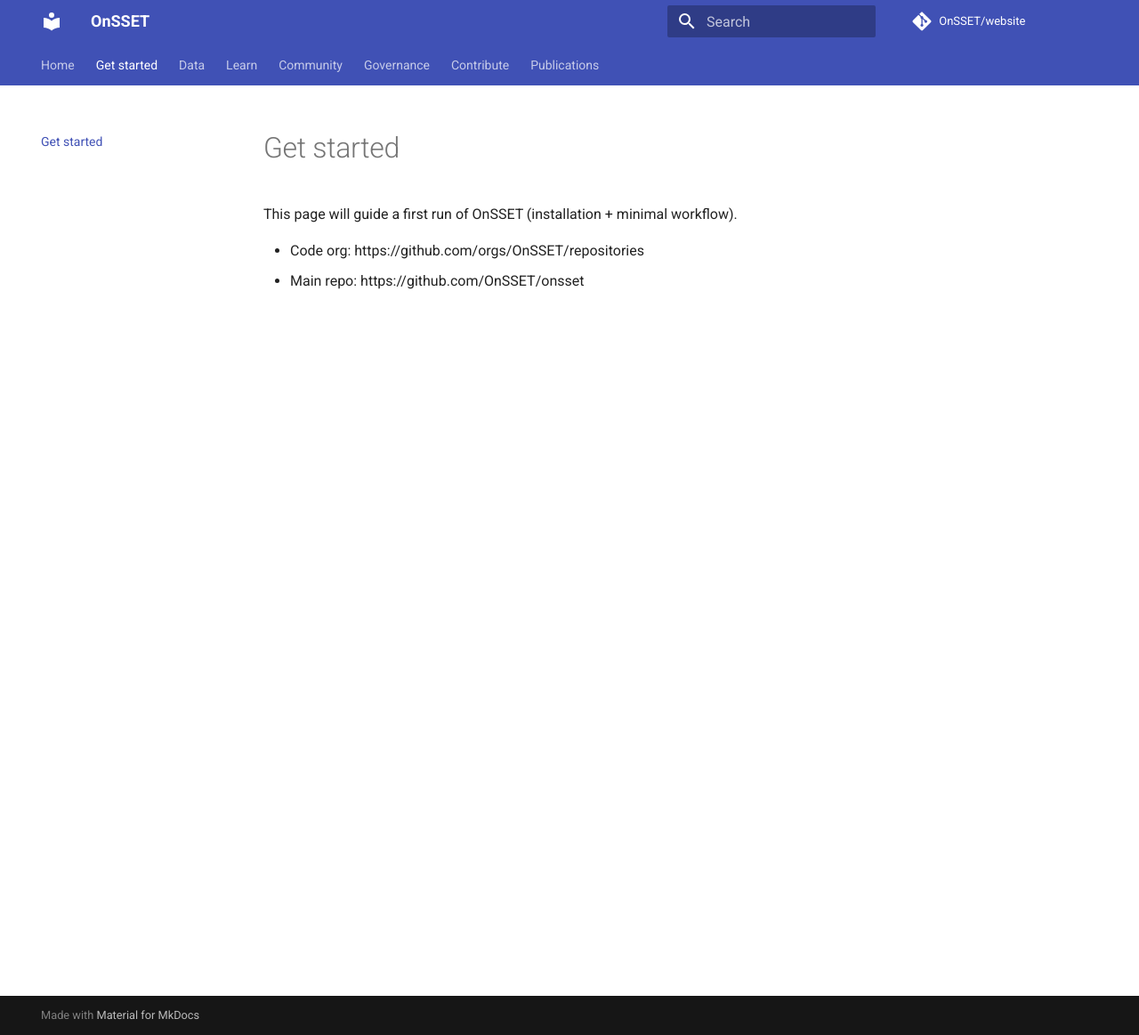
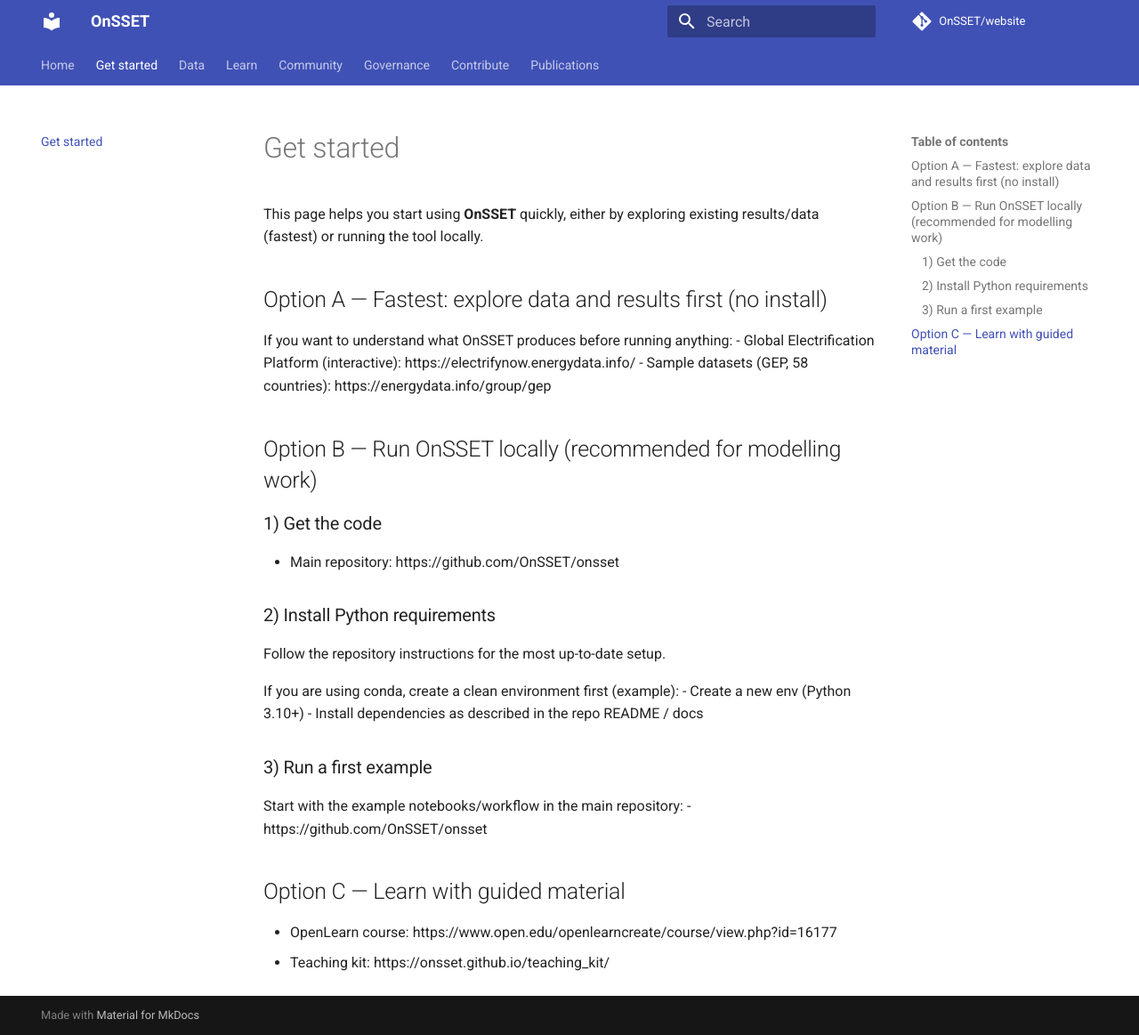
Before and after one commit to OnSSET/website, an MkDocs documentation site: the page built from docs/get-started.md, in a window 1280 px wide and 1163 px high. Shown: the whole window at 89% size. Built offline with MkDocs 1.6.1 and Material for MkDocs 9.7.7, drawn with Linux system fonts in a browser that asks for light colours; comment, search, counter and statistics services are not loaded.

Commit message:
Improve Get started page

```diff
--- a/docs/get-started.md
+++ b/docs/get-started.md
@@ -1,6 +1,27 @@
 # Get started
 
-This page will guide a first run of OnSSET (installation + minimal workflow).
+This page helps you start using **OnSSET** quickly, either by exploring existing results/data (fastest) or running the tool locally.
 
-- Code org: https://github.com/orgs/OnSSET/repositories
-- Main repo: https://github.com/OnSSET/onsset
+## Option A — Fastest: explore data and results first (no install)
+If you want to understand what OnSSET produces before running anything:
+- Global Electrification Platform (interactive): https://electrifynow.energydata.info/
+- Sample datasets (GEP, 58 countries): https://energydata.info/group/gep
+
+## Option B — Run OnSSET locally (recommended for modelling work)
+### 1) Get the code
+- Main repository: https://github.com/OnSSET/onsset
+
+### 2) Install Python requirements
+Follow the repository instructions for the most up-to-date setup.
+
+If you are using conda, create a clean environment first (example):
+- Create a new env (Python 3.10+)
+- Install dependencies as described in the repo README / docs
+
+### 3) Run a first example
+Start with the example notebooks/workflow in the main repository:
+- https://github.com/OnSSET/onsset
+
+## Option C — Learn with guided material
+- OpenLearn course: https://www.open.edu/openlearncreate/course/view.php?id=16177
+- Teaching kit: https://onsset.github.io/teaching_kit/
```
